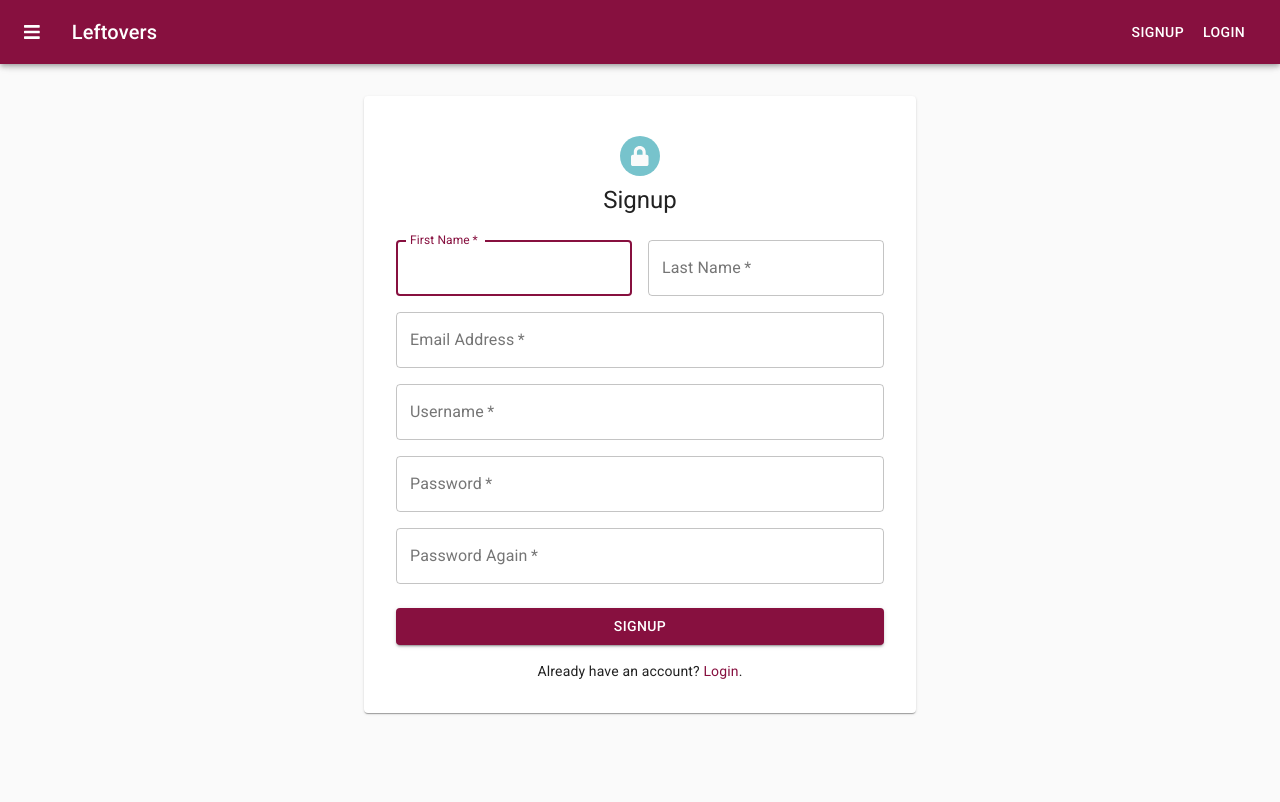
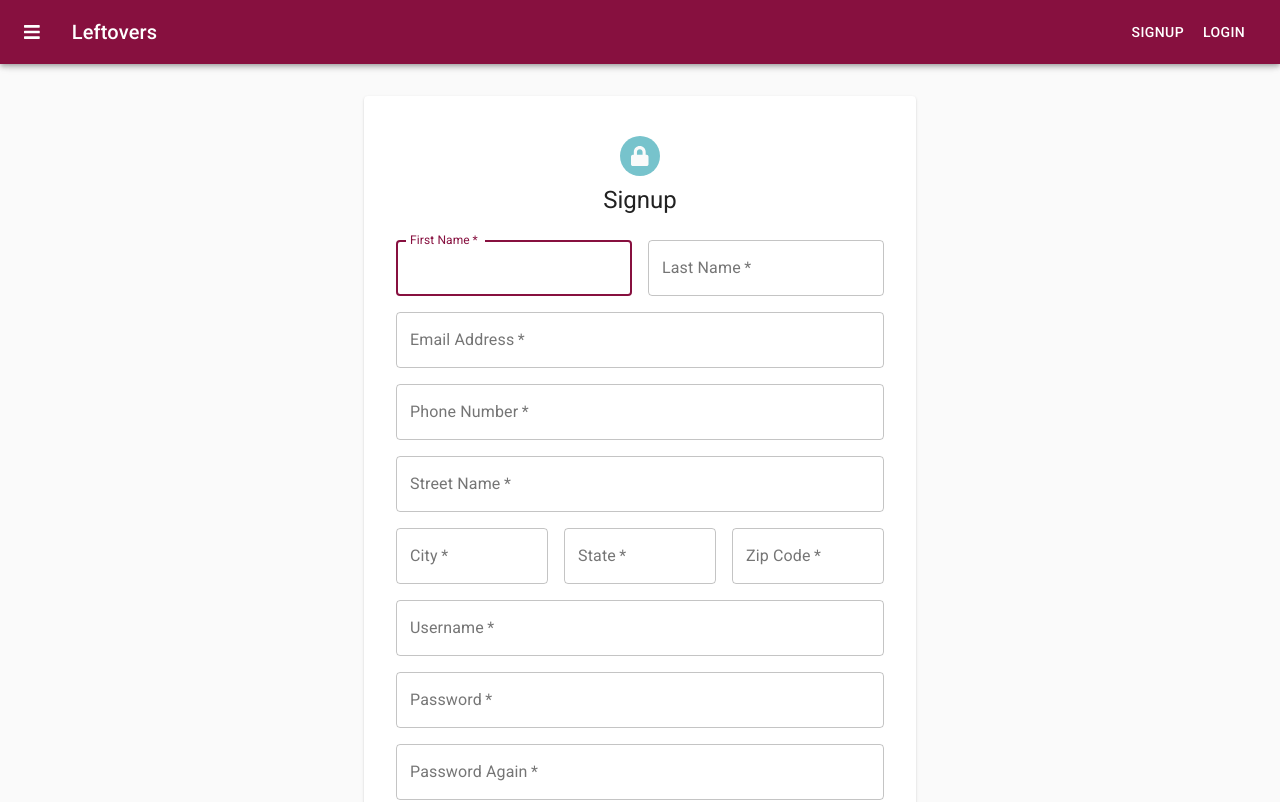
Before and after one commit to ex8/leftovers, a React (Create React App) app: page /account/signup in a window 1280 px wide. Shown: the top 802 px of the page. Built offline with nearby package versions, Linux system fonts and the light colour scheme.

Commit message:
created axios instance with baseURL + added to redux actions, Signup component fixed with new user model, & fixed NavigationDrawer authenticated/guest links

```diff
--- a/src/components/account/Signup.js
+++ b/src/components/account/Signup.js
@@ -43,9 +43,14 @@ const Signup = ({ loading, successMessage, errorMessage, signup, reset }) => {
     firstName: '',
     lastName: '',
     email: '',
+    phone: '',
+    streetName: '',
+    city: '',
+    state: '',
+    zipCode: '',
     username: '',
     password: '',
-    password2: ''
+    password2: '',
   });
 
   useEffect(() => {
@@ -67,7 +72,7 @@ const Signup = ({ loading, successMessage, errorMessage, signup, reset }) => {
   };
 
   const { paper, avatar, form, submit, linkButton } = useStyles();
-  const { firstName, lastName, email, username, password, password2 } = fields;
+  const { firstName, lastName, email, phone, streetName, city, state, zipCode, username, password, password2 } = fields;
 
   return (
     <Container component="main" maxWidth="sm">
@@ -99,9 +104,45 @@ const Signup = ({ loading, successMessage, errorMessage, signup, reset }) => {
             </Grid>
             <Grid item xs={12}>
               <TextField
+                inputProps={{ type: 'email' }}
                 variant="outlined" required fullWidth id="email"
                 label="Email Address" autoComplete="email" type="email"
                 name="email" value={email} onChange={handleInputChange}
+              />
+            </Grid>
+            <Grid item xs={12}>
+              <TextField
+                variant="outlined" required fullWidth id="phone"
+                label="Phone Number" autoComplete="phone"
+                name="phone" value={phone} onChange={handleInputChange}
+              />
+            </Grid>
+            <Grid item xs={12}>
+              <TextField
+                variant="outlined" required fullWidth id="streetName"
+                label="Street Name" autoComplete="streetName"
+                name="streetName" value={streetName} onChange={handleInputChange}
+              />
+            </Grid>
+            <Grid item xs={12} sm={6} md={4}>
+              <TextField
+                variant="outlined" required fullWidth id="city"
+                label="City" autoComplete="city"
+                name="city" value={city} onChange={handleInputChange}
+              />
+            </Grid>
+            <Grid item xs={12} sm={6} md={4}>
+              <TextField
+                variant="outlined" required fullWidth id="state"
+                label="State" autoComplete="state"
+                name="state" value={state} onChange={handleInputChange}
+              />
+            </Grid>
+            <Grid item xs={12} sm={6} md={4}>
+              <TextField
+                variant="outlined" required fullWidth id="zipCode"
+                label="Zip Code" autoComplete="zipCode"
+                name="zipCode" value={zipCode} onChange={handleInputChange}
               />
             </Grid>
             <Grid item xs={12}>
--- a/src/components/layout/NavigationDrawer.js
+++ b/src/components/layout/NavigationDrawer.js
@@ -8,7 +8,7 @@ import { FontAwesomeIcon } from '@fortawesome/react-fontawesome';
 import {
   faHome, faSearch, faTachometerAlt,
   faUtensils, faShoppingCart, faCogs,
-  faReceipt, faCreditCard
+  faReceipt, faCreditCard, faSignInAlt, faUserPlus
 } from '@fortawesome/free-solid-svg-icons';
 import { Link } from "react-router-dom";
 import { connect } from 'react-redux';
@@ -46,6 +46,10 @@ const NavigationDrawer = ({ open, onClose, isAuthenticated }) => {
       { label: 'Gateways', to: '/account/gateways', Icon: <FontAwesomeIcon icon={faCreditCard} size="lg" /> },
       { label: 'Settings', to: '/account/settings', Icon: <FontAwesomeIcon icon={faCogs} size="lg" /> },
     ],
+    guest: [
+      { label: 'Login', to: '/account/login', Icon: <FontAwesomeIcon icon={faSignInAlt} size="lg" /> },
+      { label: 'Signup', to: '/account/signup', Icon: <FontAwesomeIcon icon={faUserPlus} size="lg" /> },
+    ],
   });
 
   const onClick = () => onClose();
@@ -74,7 +78,6 @@ const NavigationDrawer = ({ open, onClose, isAuthenticated }) => {
                 </Button>
               </ListSubheader>
               <ListItems items={items.main} visible={sections.main} onClick={onClick} />
-              {isAuthenticated && (
                 <div>
                   <ListSubheader>
                     <Button
@@ -85,9 +88,8 @@ const NavigationDrawer = ({ open, onClose, isAuthenticated }) => {
                       My Account
                     </Button>
                   </ListSubheader>
-                  <ListItems items={items.account} visible={sections.account} onClick={onClick} />
+                  <ListItems items={isAuthenticated ? items.account : items.guest} visible={sections.account} onClick={onClick} />
                 </div>
-              )}
             </List>
           </Drawer>
         </Grid>
--- a/src/redux/actions/login.actions.js
+++ b/src/redux/actions/login.actions.js
@@ -1,7 +1,7 @@
-import axios from 'axios';
 import jwtDecode from 'jwt-decode';
 
 import { LOGIN_REQUEST, LOGIN_SUCCESS, LOGIN_FAILURE, LOGIN_RESET, SET_CURRENT_USER } from '../types';
+import api from '../api';
 import setToken from '../setToken';
 
 export const login = user => dispatch => {
@@ -10,7 +10,7 @@ export const login = user => dispatch => {
     loading: true,
   });
   setTimeout(() => {
-    axios.post('/api/auth/login', user)
+    api.post('/api/auth/login', user)
     .then(res => {
       if (res.data.success) {
         const { token } = res.data;
@@ -40,34 +40,6 @@ export const login = user => dispatch => {
       errorMessage: 'You cannot login at this time.'
     }));
   }, 3000);
-  // axios.post('/api/auth/login', user)
-  //   .then(res => {
-  //     if (res.data.success) {
-  //       const { token } = res.data;
-  //       setToken(token);
-  //       const decoded = jwtDecode(token);
-  //       dispatch(setCurrentUser(decoded, true));
-  //       localStorage.setItem(`jwtToken`, token);
-  //       dispatch({
-  //         type: LOGIN_SUCCESS,
-  //         loading: false,
-  //         successMessage: 'Account successfully logged in.'
-  //       });
-  //       // redirect here
-  //     }
-  //     else {
-  //       dispatch({
-  //         type: LOGIN_FAILURE,
-  //         loading: false,
-  //         errorMessage: `${res.data.message}`
-  //       })
-  //     }
-  //   })
-  //   .catch(() => dispatch({
-  //     type: LOGIN_FAILURE,
-  //     loading: false,
-  //     errorMessage: 'You cannot login at this time.'
-  //   }));
 };
 
 export const reset = () => {
--- a/src/redux/actions/signup.actions.js
+++ b/src/redux/actions/signup.actions.js
@@ -1,6 +1,5 @@
-import axios from 'axios';
-
 import { SIGNUP_REQUEST, SIGNUP_SUCCESS, SIGNUP_FAILURE, SIGNUP_RESET } from '../types';
+import api from '../api';
 
 export const signup = ({ password, password2, ...rest }) => dispatch => {
   dispatch({
@@ -9,7 +8,7 @@ export const signup = ({ password, password2, ...rest }) => dispatch => {
   });
   setTimeout(() => {
     if (password === password2) {
-      axios.post('/api/auth/signup', { password, ...rest })
+      api.post('/api/auth/signup', { password, ...rest })
         .then(res => {
           if (res.data.success) {
             dispatch({
@@ -40,37 +39,6 @@ export const signup = ({ password, password2, ...rest }) => dispatch => {
       });
     }
   }, 3000);
-  // if (password === password2) {
-  //   axios.post('/api/auth/signup', { password, ...rest })
-  //     .then(res => {
-  //       if (res.data.success) {
-  //         dispatch({
-  //           type: SIGNUP_SUCCESS,
-  //           loading: false,
-  //           successMessage: 'Account successfully created. You may now login.'
-  //         });
-  //       }
-  //       else {
-  //         dispatch({
-  //           type: SIGNUP_FAILURE,
-  //           loading: false,
-  //           errorMessage: res.data.err.errmsg
-  //         })
-  //       }
-  //     })
-  //     .catch(() => dispatch({
-  //       type: SIGNUP_FAILURE,
-  //       loading: false,
-  //       errorMessage: 'You cannot signup at this time.',
-  //     }));
-  // }
-  // else {
-  //   dispatch({
-  //     type: SIGNUP_FAILURE,
-  //     loading: false,
-  //     errorMessage: 'Passwords do not match. Please try again.',
-  //   });
-  // }
 };
 
 export const reset = () => {
--- /dev/null
+++ b/src/redux/api.js
@@ -0,0 +1,5 @@
+import axios from 'axios';
+
+export default axios.create({
+    baseURL: 'http://localhost:4000',
+});
```
